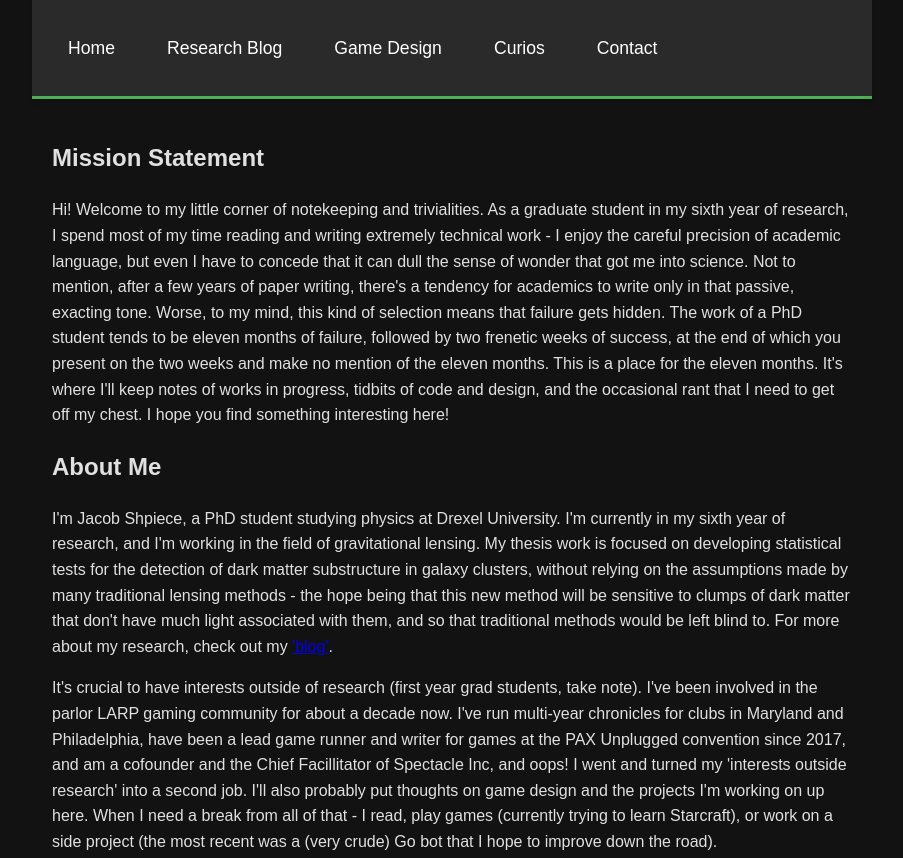
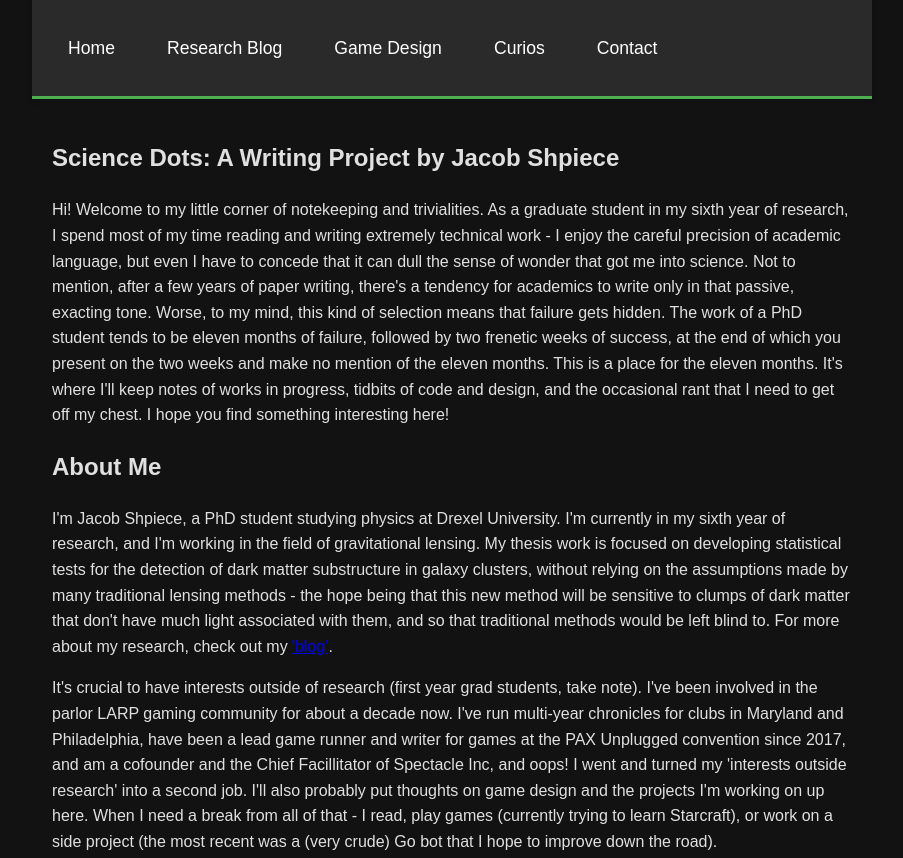
Before and after one commit to jShpiece/science-dots, a plain HTML site: page index.html in a window 1280 px wide. Shown: the top 858 px of the page, without its empty margins (188-1091 px from the left). Drawn offline with Linux system fonts and the light colour scheme.

Commit message:
Added name to title

```diff
--- a/index.html
+++ b/index.html
@@ -35,7 +35,7 @@
 
     <main>
         <section class="intro">
-            <h1>Mission Statement</h1>
+            <h1>Science Dots: A Writing Project by Jacob Shpiece</h1>
             <p>Hi! Welcome to my little corner of notekeeping and trivialities. As a graduate student in my sixth year of research, I spend most of my time reading and writing
                 extremely technical work - I enjoy the careful precision of academic language, but even I have to concede that it can dull the sense of wonder that got me
                 into science. Not to mention, after a few years of paper writing, there's a tendency for academics to write only in that passive, exacting tone. Worse,
```
